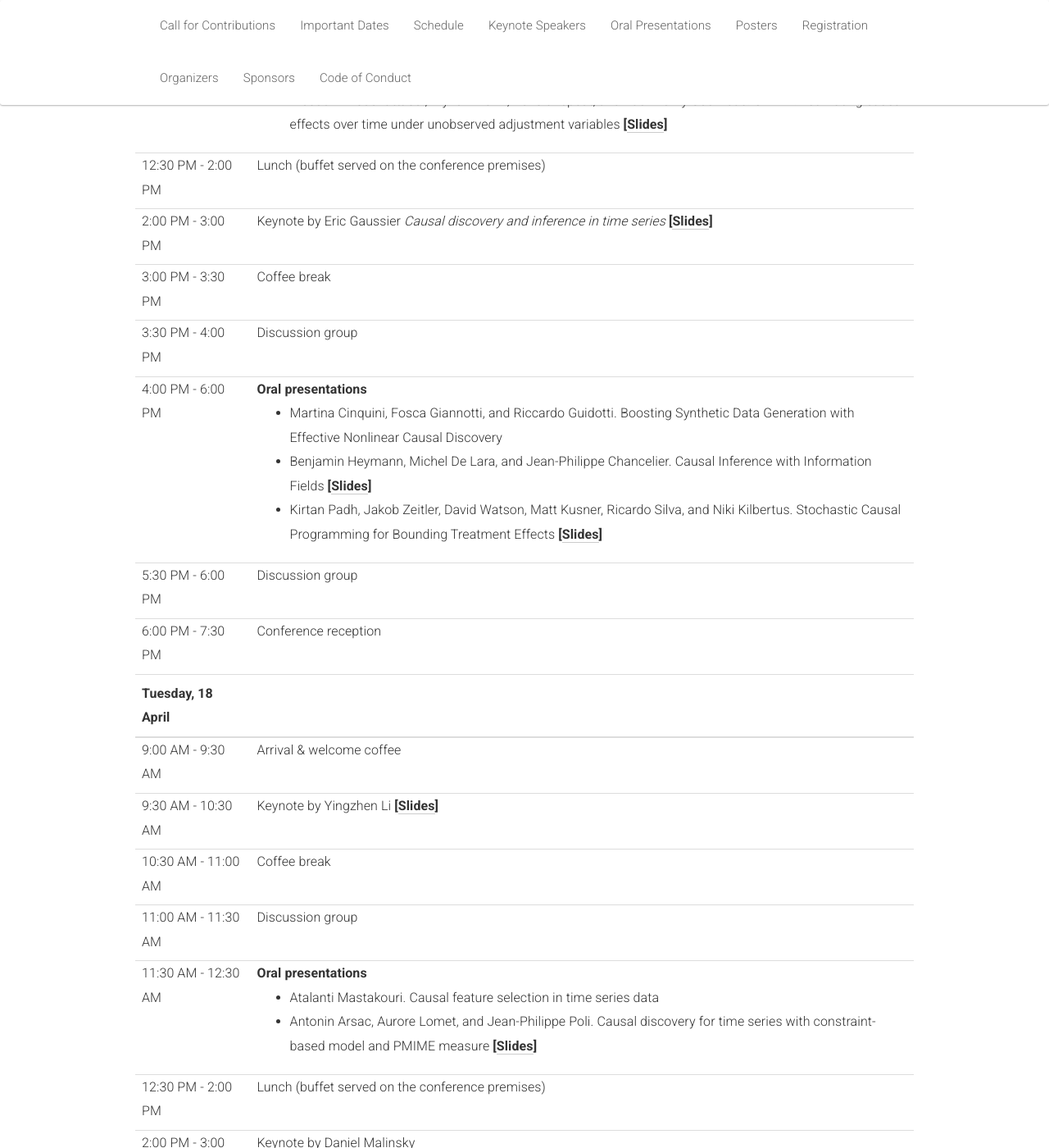
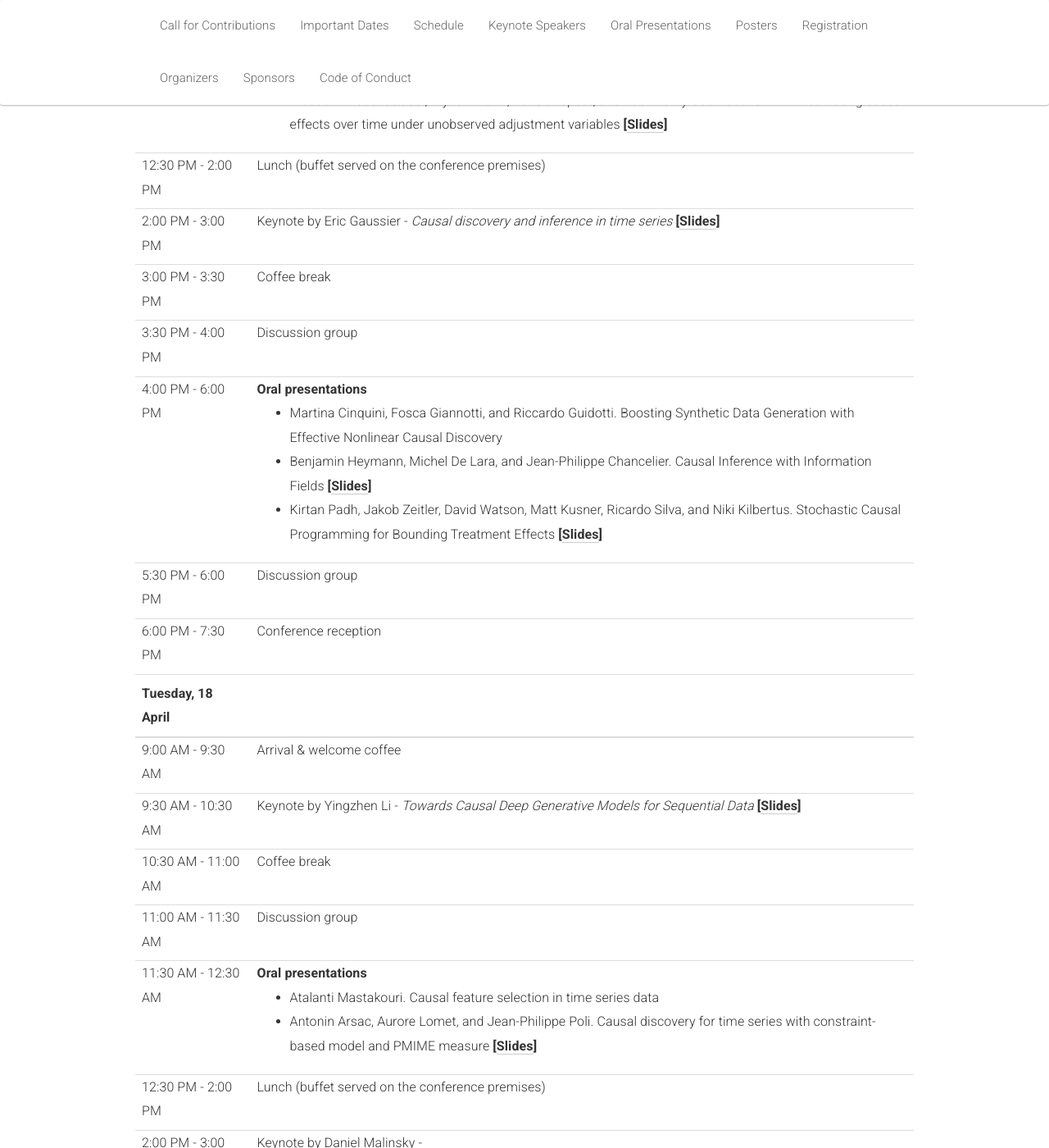
Before and after one commit to quarter-on-causality/quarter-on-causality.github.io, a Jekyll site: the page built from _pages/home_analysis.md, in a window 1280 px wide and 1400 px high, scrolled down 3055 px. Shown: the whole window at 82% size. Built offline with Jekyll 4.4.1, drawn with Linux system fonts in a browser that asks for light colours; nearby versions of some CDN libraries; some of the changed text lies outside the part shown.

Commit message:
Fix the schedule

```diff
--- a/_pages/home_analysis.md
+++ b/_pages/home_analysis.md
@@ -142,7 +142,7 @@
         </tr>
         <tr>
           <td>10:00 AM - 11:00 AM</td>
-          <td>Keynote by Bin Yu <i>Veridical data science with a case study to seek genetic drivers of a heart disease</i></td>
+          <td>Keynote by Bin Yu - <i>Veridical data science with a case study to seek genetic drivers of a heart disease</i></td>
         </tr>
         <tr>
           <td>11:00 AM - 11:30 AM</td>
@@ -164,7 +164,7 @@
         </tr>
         <tr>
           <td>2:00 PM - 3:00 PM</td>
-          <td>Keynote by Eric Gaussier <i>Causal discovery and inference in time series</i> <strong>[<a href="slides/Gaussier_CausalInferenceTimeSeries.pdf" target="_blank">Slides</a>]</strong></td>
+          <td>Keynote by Eric Gaussier - <i>Causal discovery and inference in time series</i> <strong>[<a href="slides/Gaussier_CausalInferenceTimeSeries.pdf" target="_blank">Slides</a>]</strong></td>
         </tr>
         <tr>
           <td>3:00 PM - 3:30 PM</td>
@@ -207,7 +207,7 @@
         </tr>
 	      <tr>
           <td>9:30 AM - 10:30 AM</td>
-          <td>Keynote by Yingzhen Li <strong>[<a href="slides/Li_TowardsCausalDGM.pdf" target="_blank">Slides</a>]</strong></td>
+          <td>Keynote by Yingzhen Li - <i>Towards Causal Deep Generative Models for Sequential Data</i> <strong>[<a href="slides/Li_TowardsCausalDGM.pdf" target="_blank">Slides</a>]</strong></td>
         </tr>
         <tr>
           <td>10:30 AM - 11:00 AM</td>
@@ -233,7 +233,7 @@
         </tr>
         <tr>
           <td>2:00 PM - 3:00 PM</td>
-          <td>Keynote by Daniel Malinsky</td>
+          <td>Keynote by Daniel Malinsky - <i></i></td>
         </tr>
         <tr>
           <td>3:00 PM - 3:30 PM</td>
```
